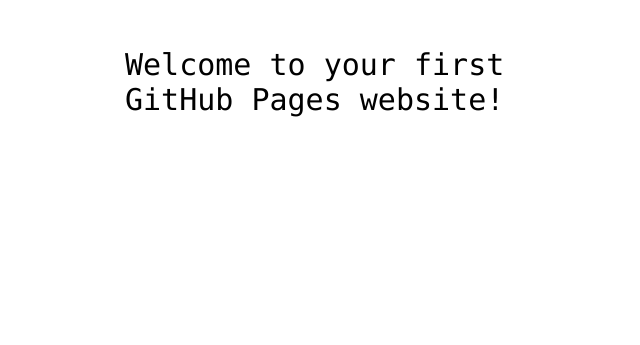
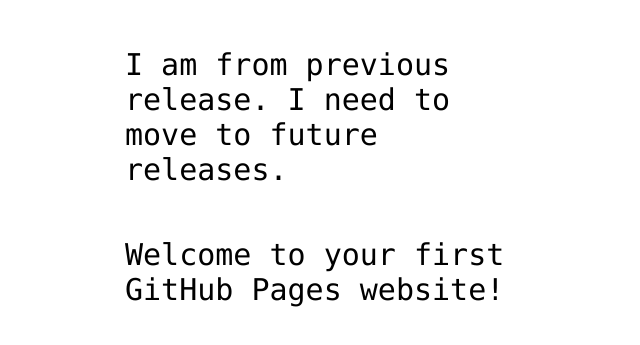
Before and after one commit to maple4480/hello-world, a plain HTML site: page index.html in a window 1280 px wide. Shown: the part 341-686 px from the top of the page, without its empty margins (315-955 px from the left). Drawn offline with Linux system fonts and the light colour scheme.

Commit message:
From previous release
From previous release

```diff
--- a/index.html
+++ b/index.html
@@ -10,7 +10,7 @@
 <body>
 
 <img src="https://octodex.github.com/images/daftpunktocat-thomas.gif" id="octocat" alt="octocat-gif" />
-
+  <p>I am from previous release. I need to move to future releases.</p>
 <!-- Change this code here by copy and pasting your template on line 15 -->
 <p>Welcome to your first GitHub Pages website!</p>
 
```
